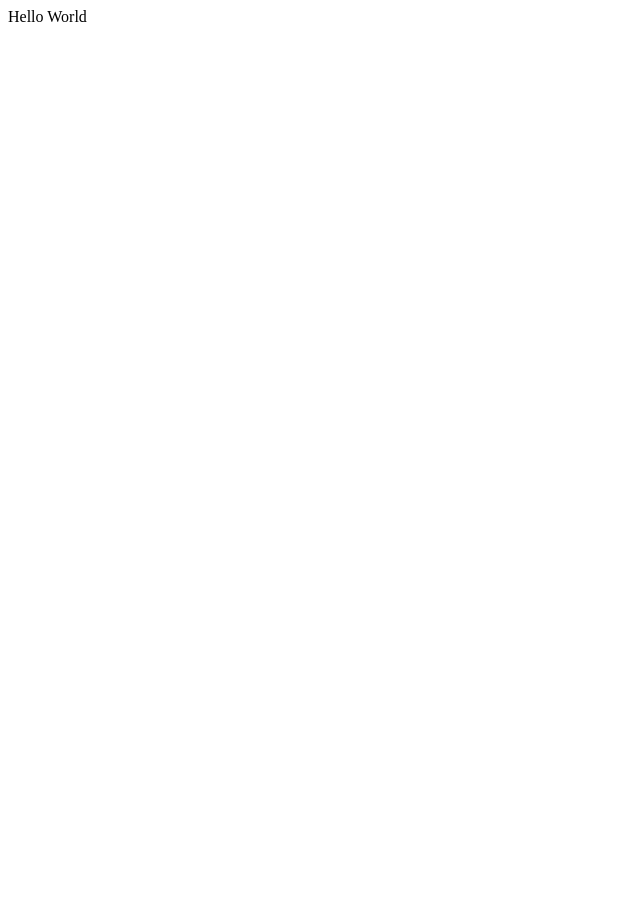
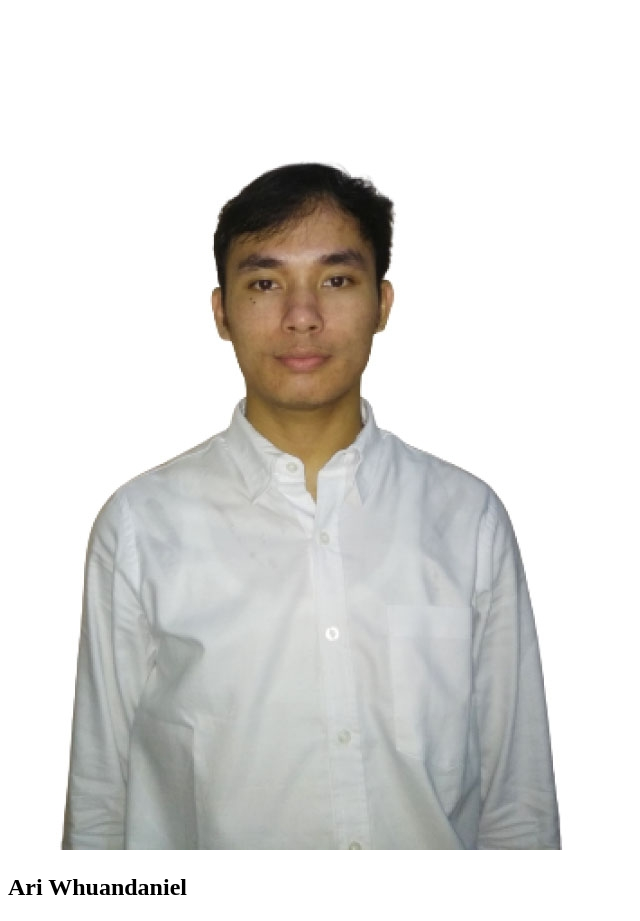
Before and after one commit to arimnrg16/my-repo-from-remote, a plain HTML site: page index.html in a window 1280 px wide. Shown: the whole page, without its empty margins (0-640 px from the left). Before the commit the page ends 800 px from the top, so only its background shows below. Drawn offline with Linux system fonts and the light colour scheme.

Commit message:
Changed Hello world with img and h2 to display simple profile data. Image file added in the folder images and used as resource in the img element in index.html file

```diff
--- a/index.html
+++ b/index.html
@@ -4,6 +4,9 @@
 
     </head>
     <body>
-        Hello World
+        <div>
+            <img src="images/ari.jpeg" alt="profile image" />
+            <h2>Ari Whuandaniel</h2>
+         </div>
     </body>
 </html>
```
Also changed, not shown: images/ari.jpeg (added).
